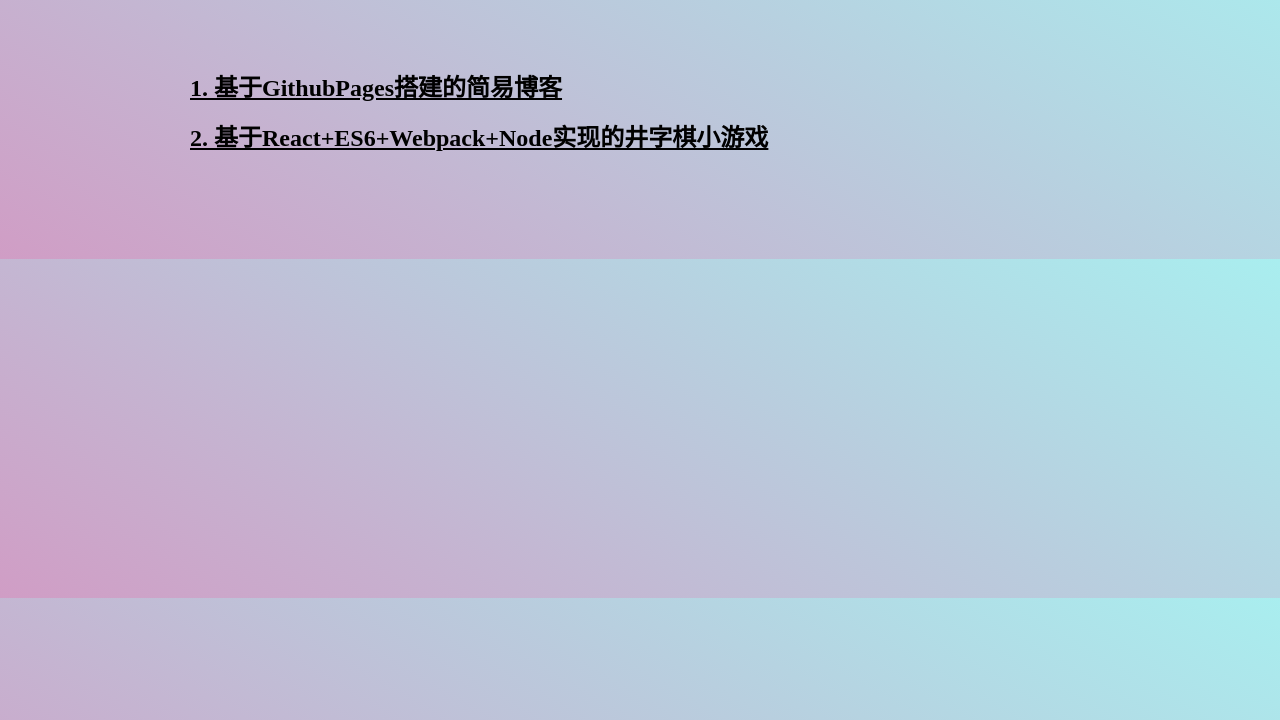
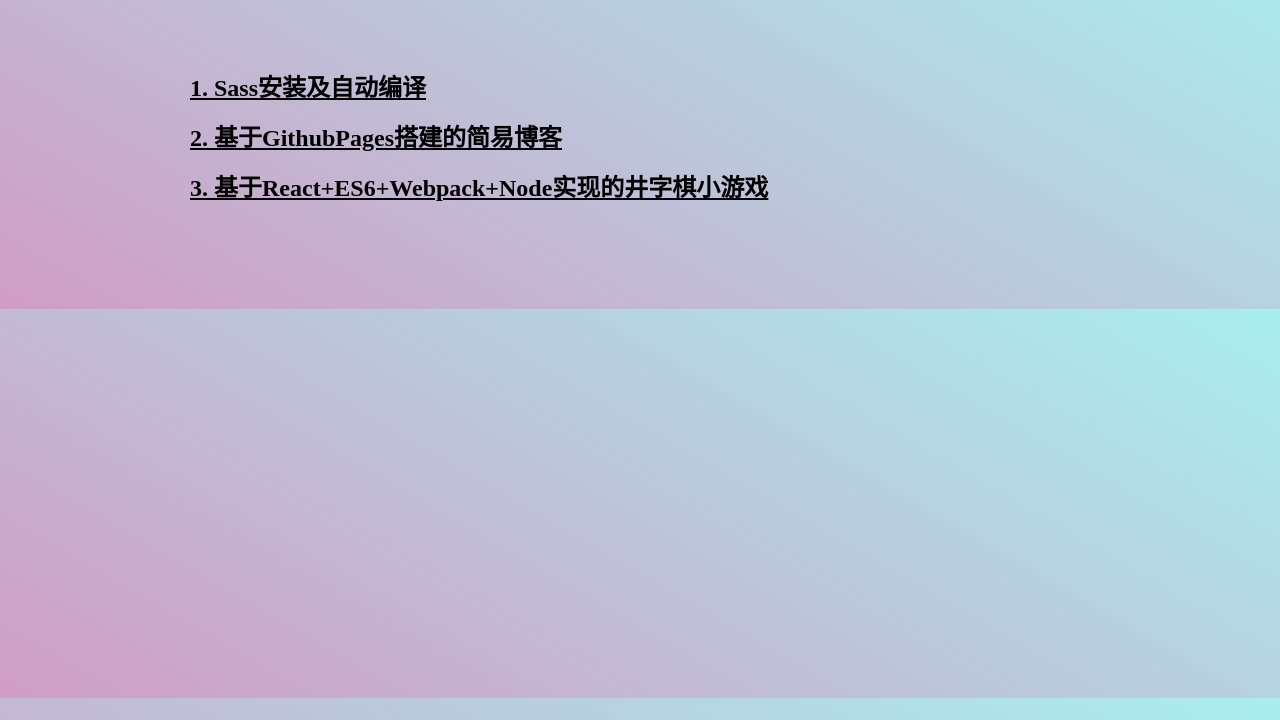
Before and after one commit to gegezhan/sylvia_blog, a website: page index.html in a window 1280 px wide. Shown: the part 80-800 px from the top of the page. Drawn offline with Linux system fonts and the light colour scheme.

Commit message:
'addSassBuild'

```diff
--- a/index.html
+++ b/index.html
@@ -6,8 +6,9 @@
 <body>
 <div class="wrap">
     <div class="title">my blog ---</div>
-    <div id="content"><ul class="container"><li><a href="https://gegezhan.github.io/sylvia_blog/&#x57FA;&#x4E8E;GithubPages&#x642D;&#x5EFA;&#x7684;&#x7B80;&#x6613;&#x535A;&#x5BA2;.md.html">1. &#x57FA;&#x4E8E;GithubPages&#x642D;&#x5EFA;&#x7684;&#x7B80;&#x6613;&#x535A;&#x5BA2;</a></li>
-<li><a href="https://gegezhan.github.io/sylvia_blog/&#x57FA;&#x4E8E;React+ES6+Webpack+Node&#x5B9E;&#x73B0;&#x7684;&#x4E95;&#x5B57;&#x68CB;&#x5C0F;&#x6E38;&#x620F;.md.html">2. &#x57FA;&#x4E8E;React+ES6+Webpack+Node&#x5B9E;&#x73B0;&#x7684;&#x4E95;&#x5B57;&#x68CB;&#x5C0F;&#x6E38;&#x620F;</a></li>
+    <div id="content"><ul class="container"><li><a href="https://gegezhan.github.io/sylvia_blog/Sass&#x5B89;&#x88C5;&#x53CA;&#x81EA;&#x52A8;&#x7F16;&#x8BD1;.md.html">1. Sass&#x5B89;&#x88C5;&#x53CA;&#x81EA;&#x52A8;&#x7F16;&#x8BD1;</a></li>
+<li><a href="https://gegezhan.github.io/sylvia_blog/&#x57FA;&#x4E8E;GithubPages&#x642D;&#x5EFA;&#x7684;&#x7B80;&#x6613;&#x535A;&#x5BA2;.md.html">2. &#x57FA;&#x4E8E;GithubPages&#x642D;&#x5EFA;&#x7684;&#x7B80;&#x6613;&#x535A;&#x5BA2;</a></li>
+<li><a href="https://gegezhan.github.io/sylvia_blog/&#x57FA;&#x4E8E;React+ES6+Webpack+Node&#x5B9E;&#x73B0;&#x7684;&#x4E95;&#x5B57;&#x68CB;&#x5C0F;&#x6E38;&#x620F;.md.html">3. &#x57FA;&#x4E8E;React+ES6+Webpack+Node&#x5B9E;&#x73B0;&#x7684;&#x4E95;&#x5B57;&#x68CB;&#x5C0F;&#x6E38;&#x620F;</a></li>
 </ul></div>
 </div>
 
--- a/transform.js
+++ b/transform.js
@@ -41,6 +41,7 @@
         let li = `<li><a href=${url}>${index+1}. ${title}</a></li>\n`;
         container.append(li);
     });
+    console.log(list);
 
     fs.writeFile('./index.html', $.html());
 }
```
